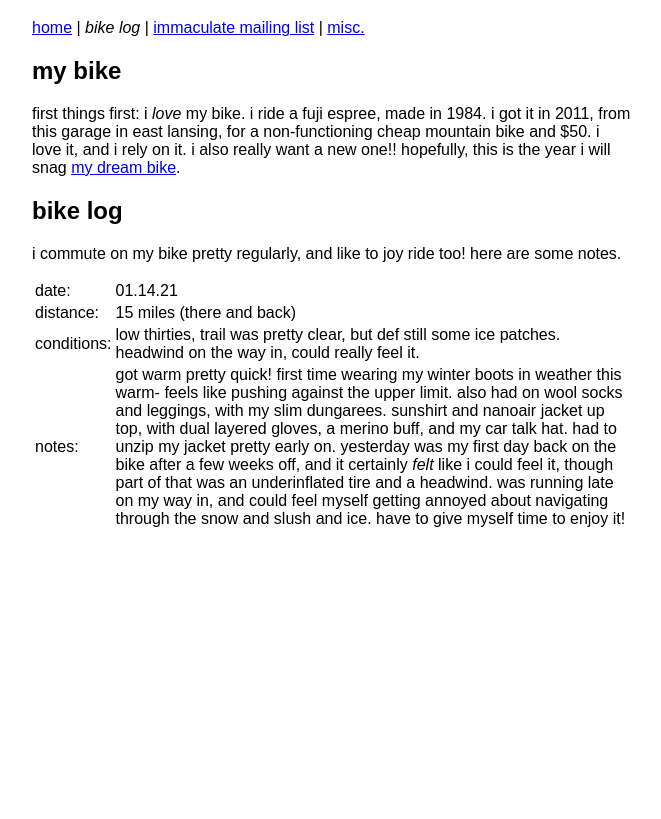
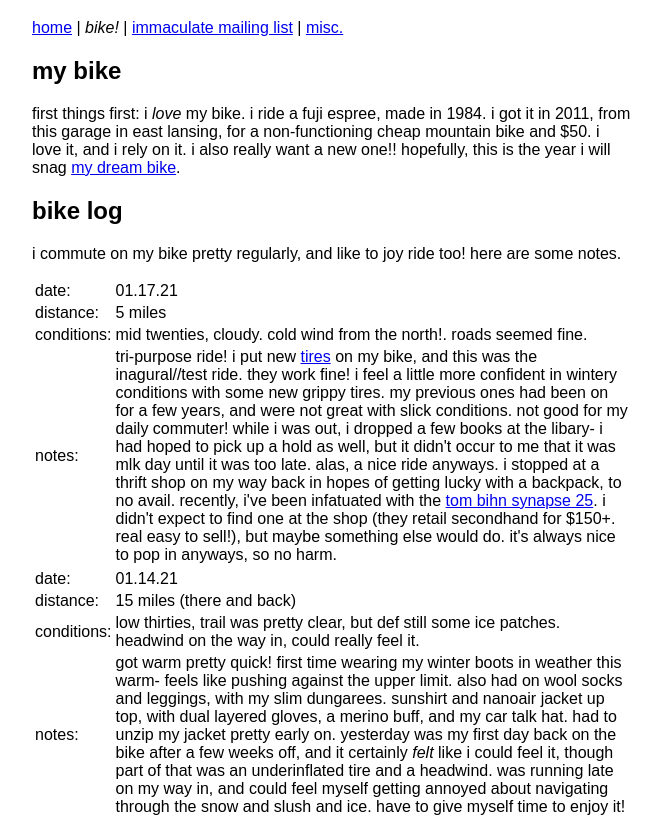
Before and after one commit to dewey-dewey/dewey-dewey.github.io, a plain HTML site: page bike.html in a window 1280 px wide. Shown: the part 61-880 px from the top of the page, without its empty margins (308-969 px from the left). Before the commit the page ends 800 px from the top, so only its background shows below. Drawn offline with Linux system fonts and the light colour scheme.

Commit message:
added entry

```diff
--- a/bike.html
+++ b/bike.html
@@ -4,7 +4,7 @@
 <meta charset="utf-8">
 <meta name="viewport" content="width=device-width, initial-scale=1">
 <meta name="color-scheme" content="light dark">
-<title>bik</title>
+<title>bike!</title>
 
 <style>
   body {
@@ -26,7 +26,7 @@
 
 <nav>
   <a href="index.html">home</a> |
-  <em>bike log</em> |
+  <em>bike!</em> |
   <a href="https://buttondown.email/j0shdotinfo" title="external link!">immaculate mailing list</a> |
   <a href="misc.html">misc.</a>
 </nav>
@@ -40,6 +40,30 @@ and i rely on it. i also really want a new one!! hopefully, this is the year i w
 <h2>bike log</h2>
 
 <p>i commute on my bike pretty regularly, and like to joy ride too! here are some notes.</p>
+
+<table>
+	<tr>
+		<td>date:</td>
+		<td>01.17.21</td>
+	</tr>
+	<tr>
+		<td>distance:</td>
+		<td>5 miles
+	</tr>
+	<tr>
+		<td>conditions:</td>
+		<td>mid twenties, cloudy. cold wind from the north!. roads seemed fine.</td>
+	</tr>
+	<tr>
+		<td>notes:</td>
+		<td>tri-purpose ride! i put new <a href="https://www.continental-tires.com/bicycle/tires/urban-tour/ride-tour" title="external link!">tires</a> on my bike, and this was the inagural//test ride.
+		they work fine! i feel a little more confident in wintery conditions with some new grippy tires. my previous ones had been on for a few years, and were not great with slick conditions. not good for my daily
+		commuter! while i was out, i dropped a few books at the libary- i had hoped to pick up a hold as well, but it didn't occur to me that it was mlk day until it was too late. alas, a nice ride anyways. i stopped
+		at a thrift shop on my way back in hopes of getting lucky with a backpack, to no avail. recently, i've been infatuated with the <a href="https://www.tombihn.com/products/synapse-25?variant=31746869854271" title="external link!">tom
+		bihn synapse 25</a>. i didn't expect to find one at the shop (they retail secondhand for $150+. real easy to sell!), but maybe something else would do. it's always nice to pop in anyways, so no harm.</td>
+	</tr>
+</table>
+
 
 <table>
 	<tr>
@@ -64,4 +88,5 @@ and i rely on it. i also really want a new one!! hopefully, this is the year i w
 	</tr>
 </table>
 
+
 </html>
```
Also changed, not shown: 1 other file.
